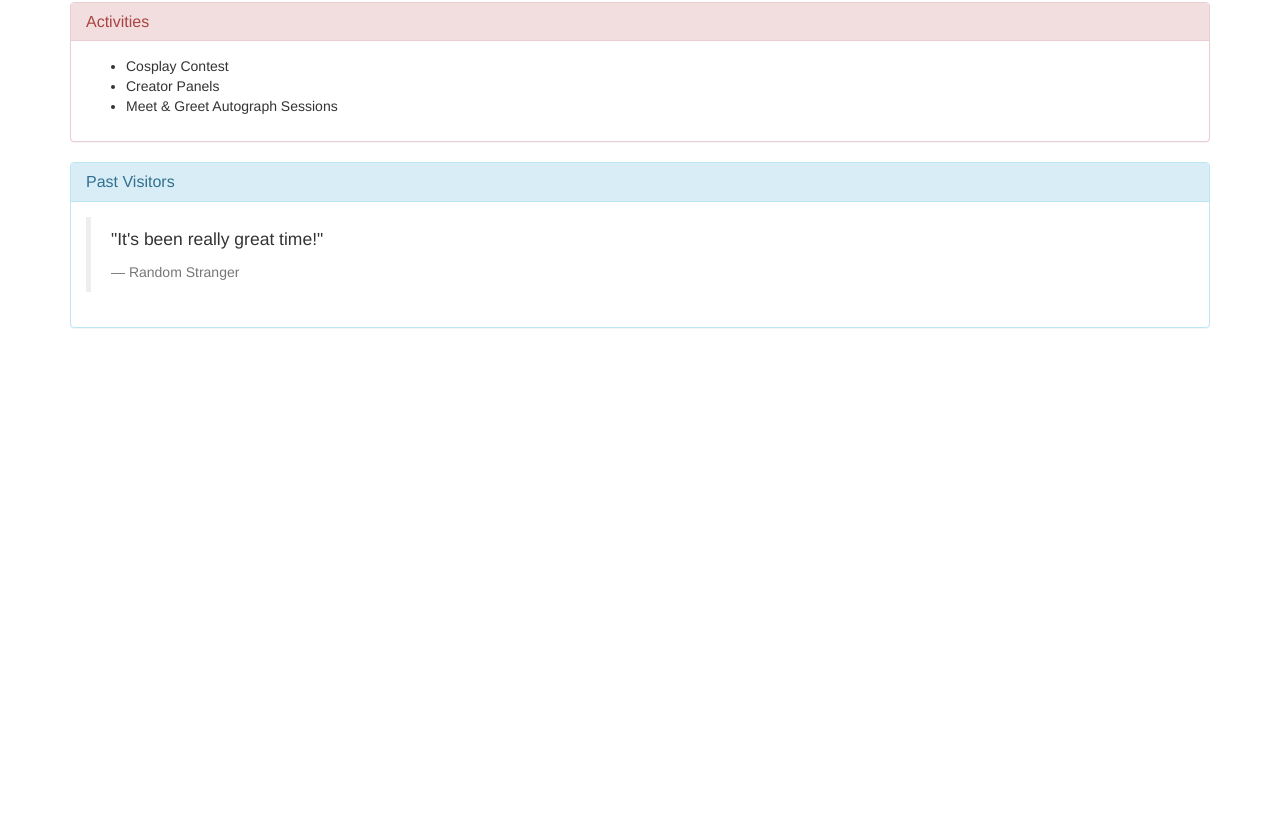
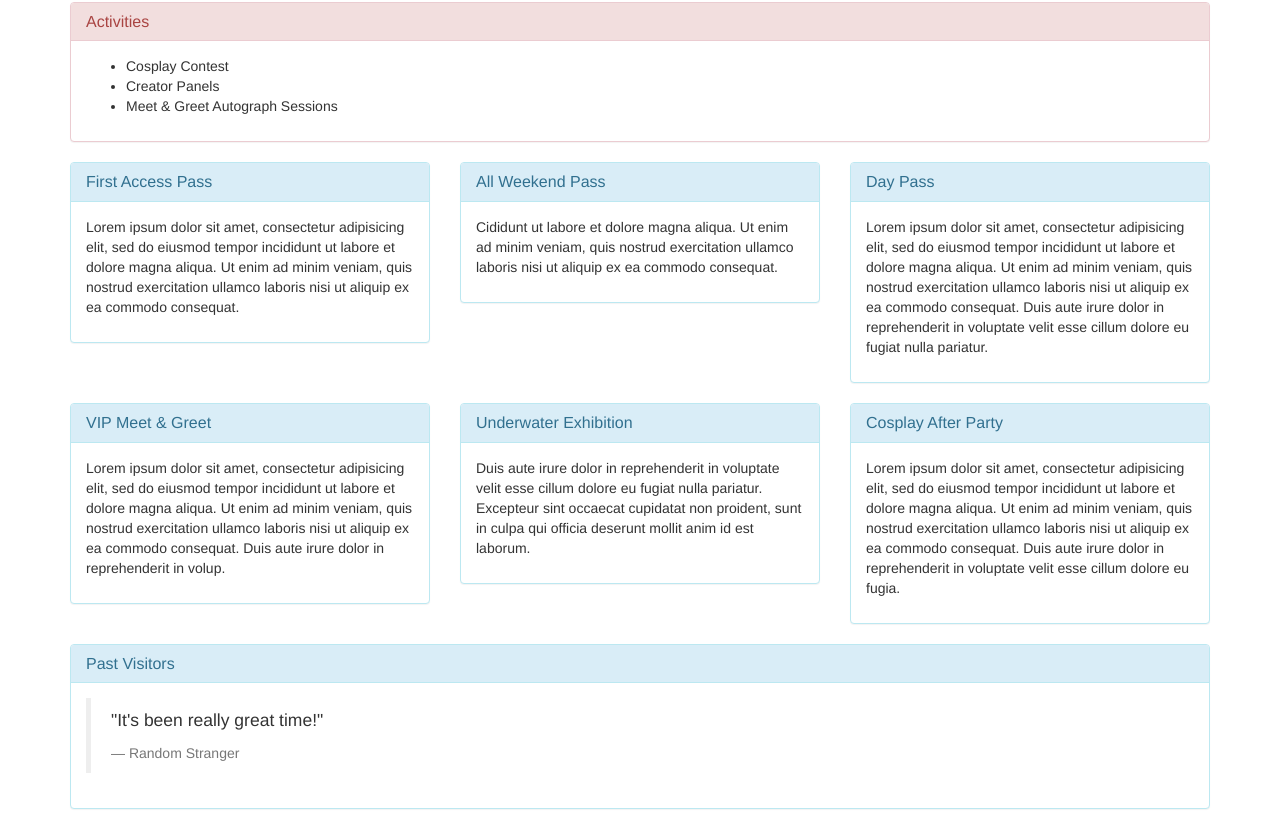
Before and after one commit to Dawnabelle/vacation-project, a plain HTML site: page index.html in a window 1280 px wide. Shown: the part 736-1565 px from the top of the page. Before the commit the page ends 1084 px from the top, so only its background shows below. Drawn offline with Linux system fonts and the light colour scheme.

Commit message:
Add panels to grid system

```diff
--- a/index.html
+++ b/index.html
@@ -30,6 +30,71 @@
             <li>Meet &amp; Greet Autograph Sessions</li>
         </div>
       </div>
+      <div class="row">
+        <div class="col-md-4">
+          <div class="panel panel-info">
+            <div class="panel-heading">
+              <h2 class="panel-title">First Access Pass</h2>
+            </div>
+            <div class="panel-body">
+              <p>Lorem ipsum dolor sit amet, consectetur adipisicing elit, sed do eiusmod tempor incididunt ut labore et dolore magna aliqua. Ut enim ad minim veniam, quis nostrud exercitation ullamco laboris nisi ut aliquip ex ea commodo consequat.</p>
+            </div>
+          </div>
+        </div>
+        <div class="col-md-4">
+          <div class="panel panel-info">
+            <div class="panel-heading">
+              <h2 class="panel-title">All Weekend Pass</h2>
+            </div>
+            <div class="panel-body">
+              <p>Cididunt ut labore et dolore magna aliqua. Ut enim ad minim veniam, quis nostrud exercitation ullamco laboris nisi ut aliquip ex ea commodo consequat.</p>
+            </div>
+          </div>
+        </div>
+        <div class="col-md-4">
+          <div class="panel panel-info">
+            <div class="panel-heading">
+              <h2 class="panel-title">Day Pass</h2>
+            </div>
+            <div class="panel-body">
+              <p>Lorem ipsum dolor sit amet, consectetur adipisicing elit, sed do eiusmod tempor incididunt ut labore et dolore magna aliqua. Ut enim ad minim veniam, quis nostrud exercitation ullamco laboris nisi ut aliquip ex ea commodo consequat. Duis aute irure dolor in reprehenderit in voluptate velit esse cillum dolore eu fugiat nulla pariatur. </p>
+            </div>
+          </div>
+        </div>
+      </div>
+      <div class="row">
+        <div class="col-md-4">
+          <div class="panel panel-info">
+            <div class="panel-heading">
+              <h2 class="panel-title">VIP Meet &amp; Greet</h2>
+            </div>
+            <div class="panel-body">
+              <p>Lorem ipsum dolor sit amet, consectetur adipisicing elit, sed do eiusmod tempor incididunt ut labore et dolore magna aliqua. Ut enim ad minim veniam, quis nostrud exercitation ullamco laboris nisi ut aliquip ex ea commodo consequat. Duis aute irure dolor in reprehenderit in volup.</p>
+            </div>
+          </div>
+        </div>
+        <div class="col-md-4">
+          <div class="panel panel-info">
+            <div class="panel-heading">
+              <h2 class="panel-title">Underwater Exhibition</h2>
+            </div>
+            <div class="panel-body">
+              <p>Duis aute irure dolor in reprehenderit in voluptate velit esse cillum dolore eu fugiat nulla pariatur. Excepteur sint occaecat cupidatat non proident, sunt in culpa qui officia deserunt mollit anim id est laborum.</p>
+            </div>
+          </div>
+        </div>
+        <div class="col-md-4">
+          <div class="panel panel-info">
+            <div class="panel-heading">
+              <h2 class="panel-title">Cosplay After Party</h2>
+            </div>
+            <div class="panel-body">
+              <p>Lorem ipsum dolor sit amet, consectetur adipisicing elit, sed do eiusmod tempor incididunt ut labore et dolore magna aliqua. Ut enim ad minim veniam, quis nostrud exercitation ullamco laboris nisi ut aliquip ex ea commodo consequat. Duis aute irure dolor in reprehenderit in voluptate velit esse cillum dolore eu fugia.</p>
+            </div>
+          </div>
+        </div>
+      </div>
+
       <div class="panel panel-info">
         <div class="panel-heading">
           <h2 class="panel-title">Past Visitors</h2>
```
